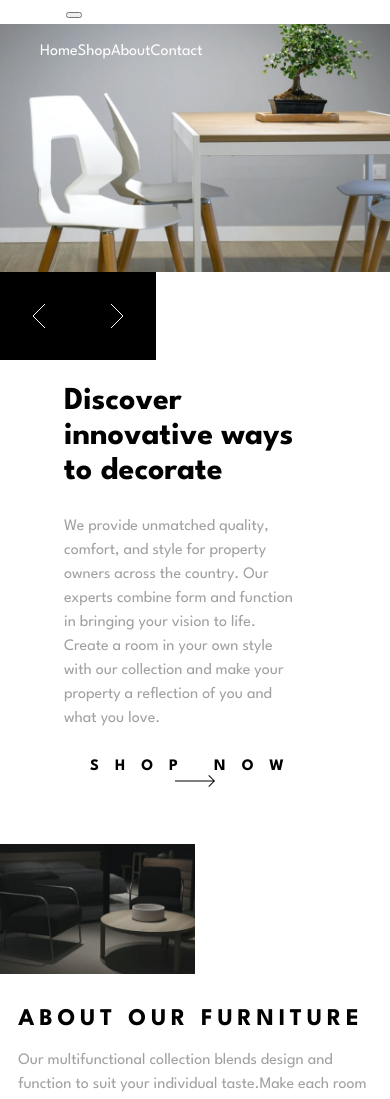
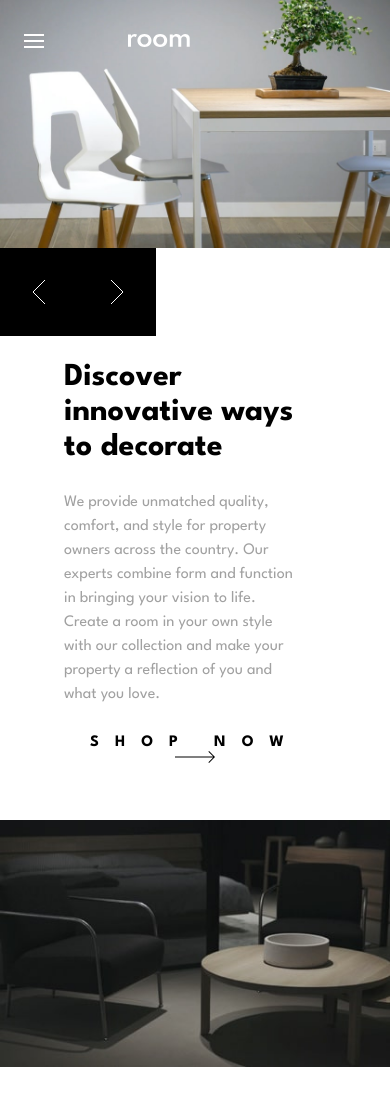
Before and after one commit to Aman11b/Room-homepage, a plain HTML site: page index.html in a window 390 px wide. Shown: the top 1099 px of the page. Drawn offline with nearby package versions, Linux system fonts and the light colour scheme; files that its build step writes are made by us from their sources.

Commit message:
completed the mobile header

```diff
--- a/scss/components/_header.scss
+++ b/scss/components/_header.scss
@@ -1,16 +1,52 @@
 @use '../utils/' as u;
 
+main{
+    position: relative;
+}
+@include u.breakpoint('small'){
+    body::before {
+            content: '';
+            position: fixed;
+            inset: 0;
+            background: hsla(0, 0%, 20%, 0.45);
+            opacity: 0;
+            pointer-events: none;
+            transition: opacity 300ms ease;
+            z-index: 800;
+
+        }
+
+        body.overlay-active::before {
+            opacity: 1;
+            pointer-events: none;
+
+        }
+
+        body.overlay-active {
+            overflow: hidden;
+        }
+}
+
 header{
-    position: relative;
-    .nav-div{
+    display: flex;
+    flex-direction: row;
+    align-items: center;
+    justify-content: space-between;
+
     position: absolute;
-        display: flex;
-        justify-content: center;
-        align-items: center;
-        // gap: 1rem;
+    z-index: 9999;
 
     top: 2rem;
-        left: 2rem;
+    left: 4rem;
+
+    .logo{
+        // position: absolute;
+        flex-shrink: 0;
+        z-index: 999;
+        margin: 2rem;
+    }
+
+
     nav {
         position: relative;
         ul {
@@ -18,21 +54,102 @@ header{
                 @include u.hover-underline;
 
             }
-                padding-left: 1rem;
+            gap: 2rem;
+            padding-left: 2rem;
 
         }
 
     }
+
+    .mobile-nav-toggle{
+        display: none;
+    }
+    .primary-navigation{
+        display: flex;
+    }
+    .logo{
+        margin: 2rem;
+    }
+    .primary-header{
+        display: flex;
+        align-items: center;
+        justify-content: space-between;
+    }
+
+
+    @include u.breakpoint('small'){
+
+        left: 0;
+        width: 100%;
+        padding: 0;
+        margin: 0;
+        position: relative;
+        .logo{
+            position: absolute;
+            top: -30px;
+            left: 6rem;
+            // margin: 0;
+        }
+
         .primary-navigation{
             gap: 1rem;
+            position: fixed;
+            z-index: 1900;
+            // inset: 0;
+            // height: fit-content;
+            background-color: var(--clr-white);
+            color: var(--black);
+            width: 100%;
+
+            flex-direction: row;
+
+            padding:2rem 4rem;
+
+            // margin-bottom: 0;
+            // padding-bottom: 0;
+
+            transform: translateY(-250%);
+            transition: transform 450ms ease-out;
+
+            &[data-visible=true]{
+                transform: translateY(-55%);
             }
 
-        @include u.breakpoint('mobile'){
-            .primary-navigation{
-                display: flex;
-                gap: 1rem;
-            }
+            li{
+                font-weight: 700;
             }
         }
 
+        .mobile-nav-toggle{
+            display: block;
+            position: absolute;
+            background-image: url('../images/icon-hamburger.svg');
+            background-repeat: no-repeat;
+            background-position: center;
+            background-color: transparent;
+            width: 3rem;
+            aspect-ratio: 1;
+            top: -15px;
+            left: 10px;
+            z-index: 9999;
+
+            border: none;
+            outline:none;
+
+            &[aria-expanded="true"]{
+            background-image: url("../images/icon-close.svg");
+            background-repeat: no-repeat;
+            background-position: center;
+            background-color: transparent;
+
             }
+        }
+
+
+
+
+    }
+
+
+
+}
--- a/scss/components/_mainLower.scss
+++ b/scss/components/_mainLower.scss
@@ -41,7 +41,7 @@
         }
     }
 
-    @include u.breakpoint('tablet'){
+    @include u.breakpoint('small'){
         flex-direction: column;
     }
 
--- a/scss/components/_mainUpper.scss
+++ b/scss/components/_mainUpper.scss
@@ -2,7 +2,7 @@
 @use '../utils/' as u;
 
 .upperMain{
-    @include u.breakpoint('tablet') {
+    @include u.breakpoint('large') {
             flex-direction: column;
 
     }
@@ -36,7 +36,7 @@
 
             }
 
-            @include u.breakpoint('tablet'){
+            @include u.breakpoint('large'){
                 padding: 7rem 4rem 3rem 4rem;
 
             }
@@ -51,7 +51,7 @@
 
             }
 
-            @include u.breakpoint('tablet'){
+            @include u.breakpoint('large'){
                 top: 0;
                 bottom: unset;
             }
--- a/scss/utils/_breakpoint.scss
+++ b/scss/utils/_breakpoint.scss
@@ -1,11 +1,11 @@
-$breakpoints:(
-    "mobile":48em,
-    "tablet":64em
-
+$breakpoint: (
+       "small":35em,
+       "medium":43.75em,
+       "large":56.25em,
 );
 
 @mixin breakpoint($size){
-    @media (max-width:map-get($breakpoints,$size)) {
+    @media (max-width:map-get($breakpoint,$size)) {
         @content;
     }
 }
```
Also changed, not shown: index.html (indentation only). Lines whose indentation alone changed are shown as unchanged.
